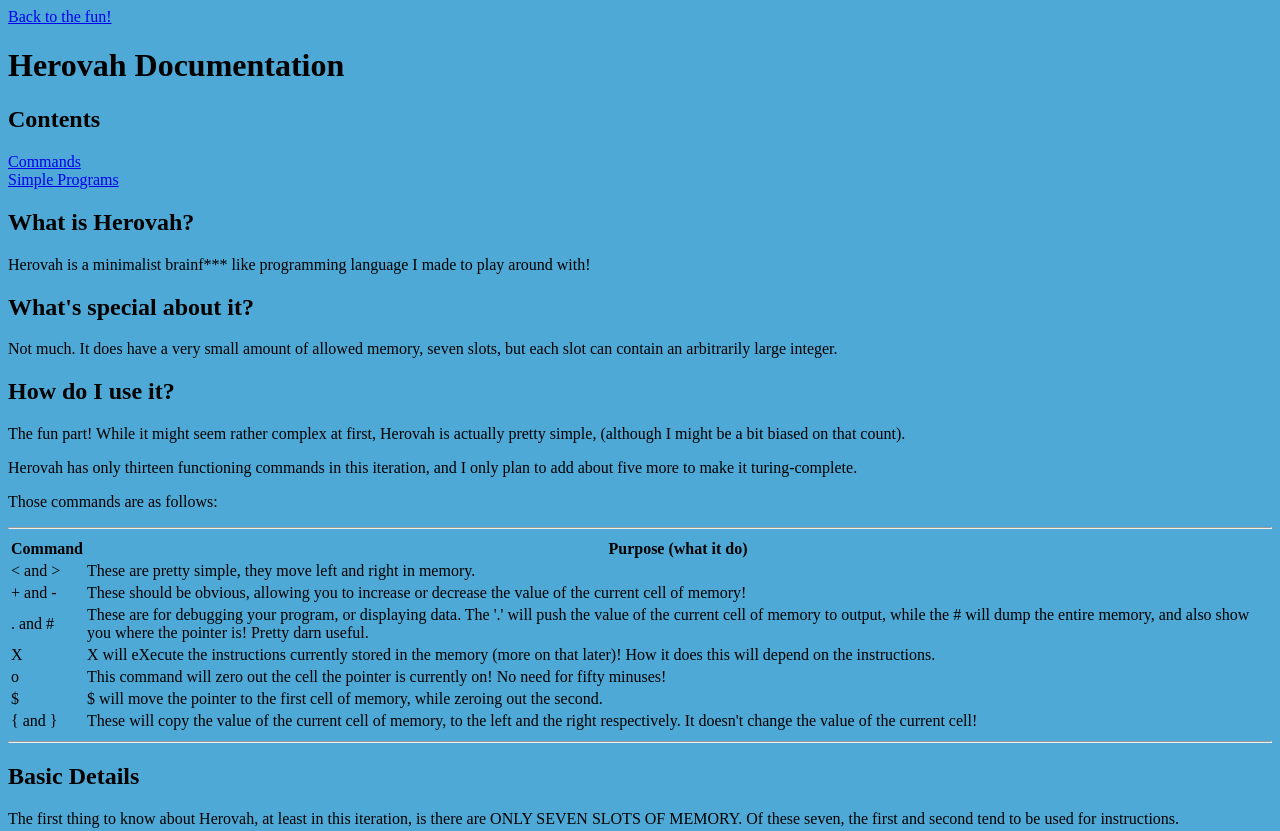
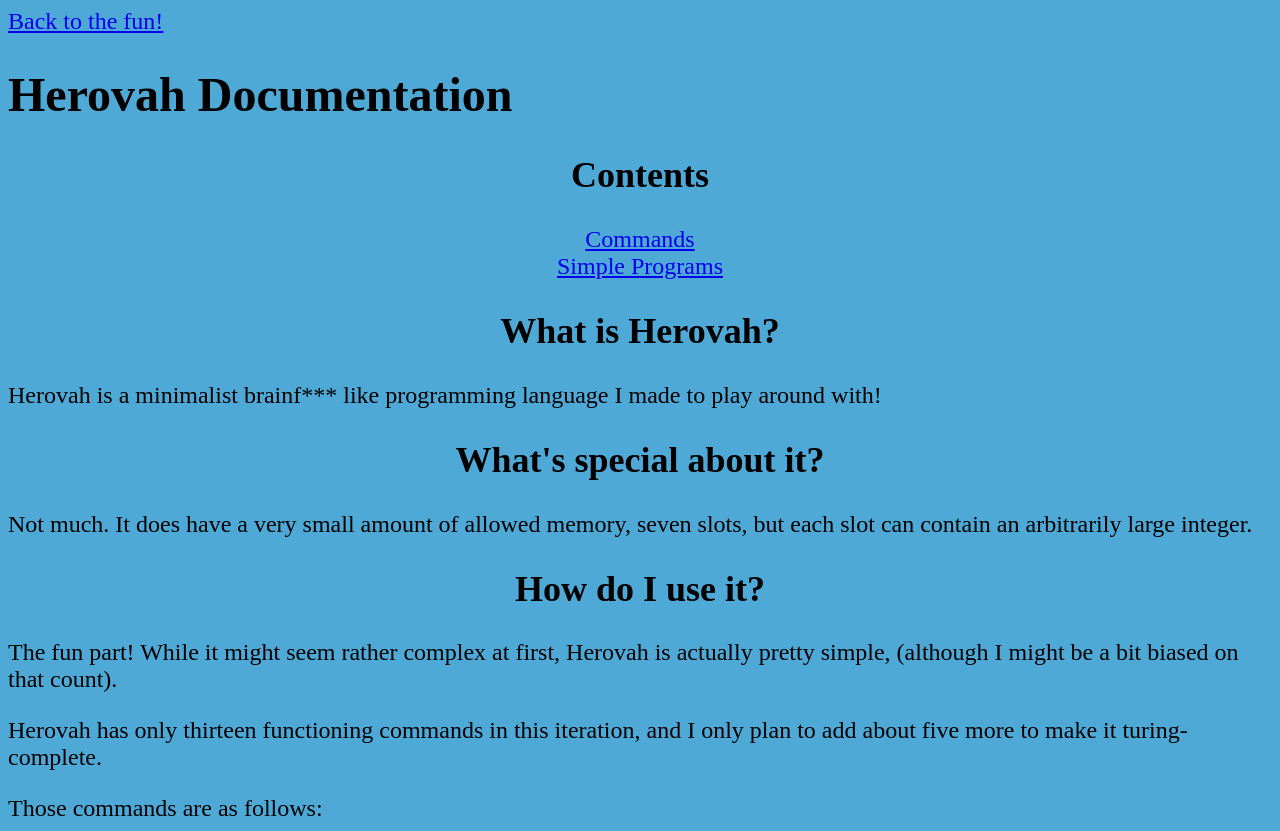
Before and after one commit to ZalorCakeLord/Herovah-HTML-Interpretor, a plain HTML site: page docs.html in a window 1280 px wide. Shown: the top 831 px of the page. Drawn offline with Linux system fonts and the light colour scheme.

Commit message:
More Styling

```diff
--- a/docs.html
+++ b/docs.html
@@ -10,7 +10,7 @@
 <body>
     <a href="index.html">Back to the fun!</a>
     <h1>Herovah Documentation</h1>
-    <article>
+    <article class="toc">
         <h2>Contents</h2>
         <a href="#commands">Commands</a><br>
         <a href="#details">Simple Programs</a>
@@ -137,6 +137,10 @@
             </ol>
             <p>0 is an empty space.</p>
 
+
+            <h2>A few quick notes:</h2>
+            <p>You <i>can</i> have negative integers in memory.<br>It's technically possible to trick it into giving you more slots of memory, but I can't promise everything will work as expected.</p>
+
             <p>And that's about it! Go forth and code! Feel free to direct any suggestions towards me.</p>
 
     </article>
--- a/style.css
+++ b/style.css
@@ -1,5 +1,6 @@
 body {
     background-color: rgba(30, 145, 203, 0.781);
+    font-size: 1.5em
 }
 
 .inputBar {
@@ -11,3 +12,19 @@ body {
     background-color: black;
     color: rgba(234, 221, 221, 0.717)
 }
+
+table{
+    border:1px solid black;
+}
+
+table td {
+    border:1px solid black;
+}
+
+h2 {
+    text-align: center;
+}
+
+.toc {
+    text-align: center;
+}
```
